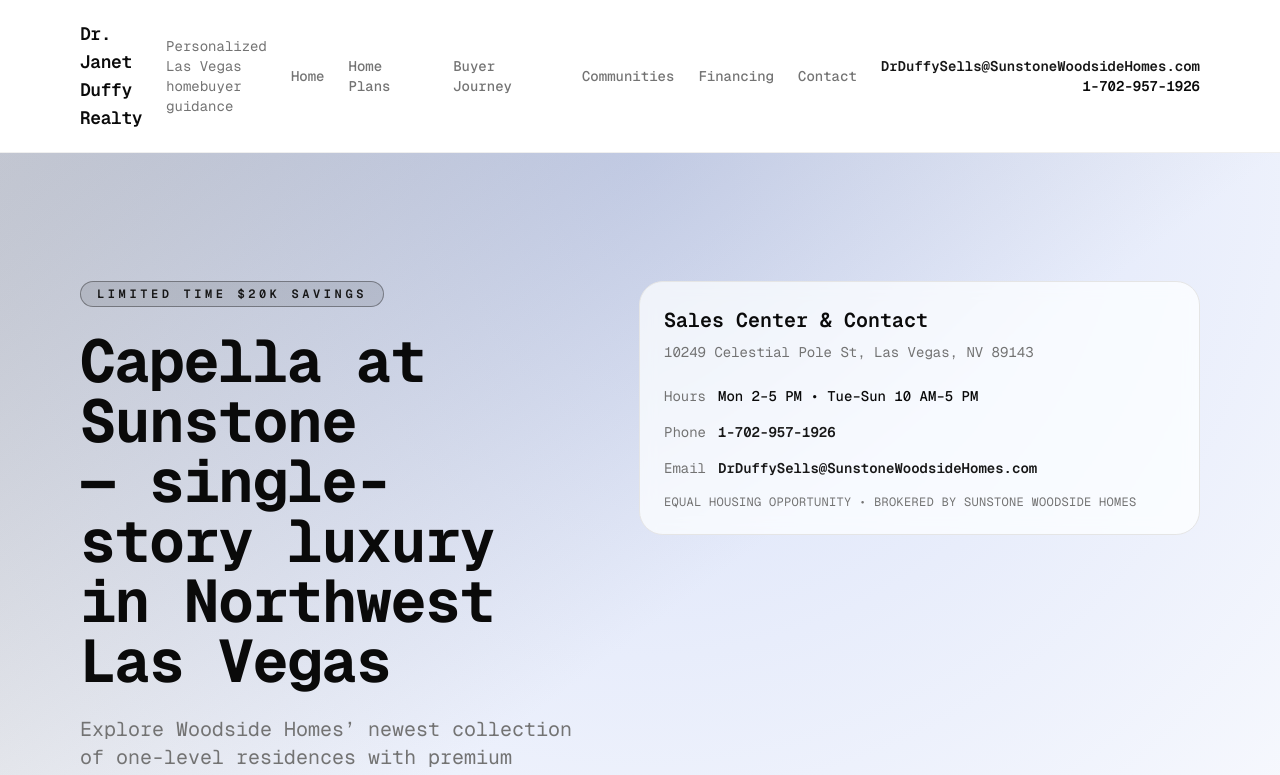
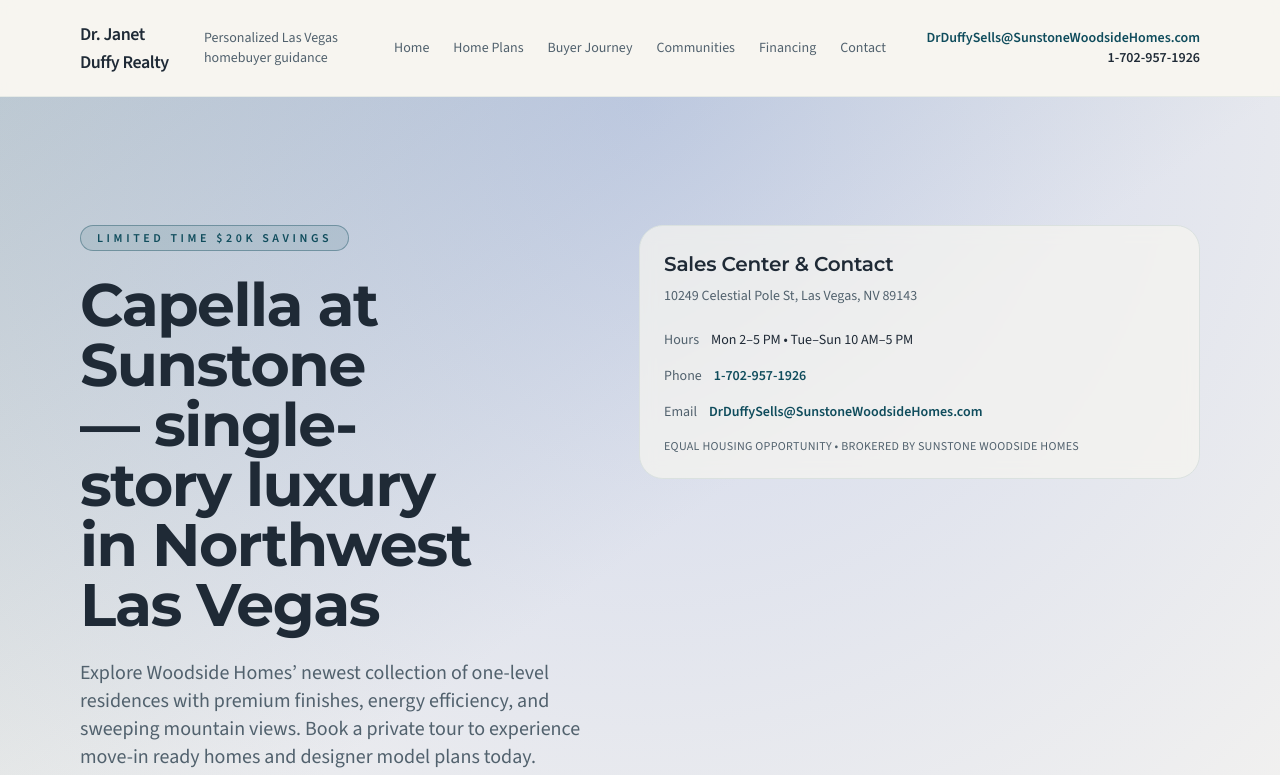
Before and after one commit to DrJanDuffy/sunstonewoodsidehomes.com, a Next.js app: page / in a window 1280 px wide. Shown: the top 775 px of the page. Built offline with nearby package versions, Linux system fonts and the light colour scheme.

Commit message:
style: align branding with woodsidehomes palette

```diff
--- a/app/globals.css
+++ b/app/globals.css
@@ -6,8 +6,9 @@
 @theme inline {
   --color-background: var(--background);
   --color-foreground: var(--foreground);
-  --font-sans: var(--font-geist-sans);
-  --font-mono: var(--font-geist-mono);
+  --font-sans: var(--font-body);
+  --font-heading: var(--font-heading);
+  --font-mono: 'IBM Plex Mono', ui-monospace, SFMono-Regular, Menlo, Monaco, Consolas, 'Liberation Mono', 'Courier New', monospace;
   --color-sidebar-ring: var(--sidebar-ring);
   --color-sidebar-border: var(--sidebar-border);
   --color-sidebar-accent-foreground: var(--sidebar-accent-foreground);
@@ -104,71 +105,71 @@
 
 :root {
   --radius: 0.625rem;
-  --background: oklch(1 0 0);
-  --foreground: oklch(0.145 0 0);
-  --card: oklch(1 0 0);
-  --card-foreground: oklch(0.145 0 0);
-  --popover: oklch(1 0 0);
-  --popover-foreground: oklch(0.145 0 0);
-  --primary: oklch(0.205 0 0);
-  --primary-foreground: oklch(0.985 0 0);
-  --secondary: oklch(0.97 0 0);
-  --secondary-foreground: oklch(0.205 0 0);
-  --muted: oklch(0.97 0 0);
-  --muted-foreground: oklch(0.556 0 0);
-  --accent: oklch(0.97 0 0);
-  --accent-foreground: oklch(0.205 0 0);
-  --destructive: oklch(0.577 0.245 27.325);
-  --border: oklch(0.922 0 0);
-  --input: oklch(0.922 0 0);
-  --ring: oklch(0.708 0 0);
-  --chart-1: oklch(0.646 0.222 41.116);
-  --chart-2: oklch(0.6 0.118 184.704);
-  --chart-3: oklch(0.398 0.07 227.392);
-  --chart-4: oklch(0.828 0.189 84.429);
-  --chart-5: oklch(0.769 0.188 70.08);
-  --sidebar: oklch(0.985 0 0);
-  --sidebar-foreground: oklch(0.145 0 0);
-  --sidebar-primary: oklch(0.205 0 0);
-  --sidebar-primary-foreground: oklch(0.985 0 0);
-  --sidebar-accent: oklch(0.97 0 0);
-  --sidebar-accent-foreground: oklch(0.205 0 0);
-  --sidebar-border: oklch(0.922 0 0);
-  --sidebar-ring: oklch(0.708 0 0);
+  --background: #f7f5f0;
+  --foreground: #1f2a36;
+  --card: #ffffff;
+  --card-foreground: #1f2a36;
+  --popover: #ffffff;
+  --popover-foreground: #1f2a36;
+  --primary: #0f4c5c;
+  --primary-foreground: #ffffff;
+  --secondary: #d9e3df;
+  --secondary-foreground: #0f4c5c;
+  --muted: #e6ebe9;
+  --muted-foreground: #51616d;
+  --accent: #c99b3b;
+  --accent-foreground: #1f2a36;
+  --destructive: #c75a4a;
+  --border: #dae1df;
+  --input: #dae1df;
+  --ring: #0f4c5c;
+  --chart-1: #0f4c5c;
+  --chart-2: #c99b3b;
+  --chart-3: #51616d;
+  --chart-4: #8bb6a1;
+  --chart-5: #f0c987;
+  --sidebar: #ffffff;
+  --sidebar-foreground: #1f2a36;
+  --sidebar-primary: #0f4c5c;
+  --sidebar-primary-foreground: #ffffff;
+  --sidebar-accent: #f0ebe0;
+  --sidebar-accent-foreground: #0f4c5c;
+  --sidebar-border: #dae1df;
+  --sidebar-ring: #0f4c5c;
 }
 
 .dark {
-  --background: oklch(0.1689 0.0021 286.18);
-  --foreground: oklch(0.95 0 0);
-  --card: oklch(0.08 0 0);
-  --card-foreground: oklch(0.95 0 0);
-  --popover: oklch(0.08 0 0);
-  --popover-foreground: oklch(0.95 0 0);
-  --primary: oklch(0.95 0 0);
-  --primary-foreground: oklch(0.08 0 0);
-  --secondary: oklch(0.14 0 0);
-  --secondary-foreground: oklch(0.95 0 0);
-  --muted: oklch(0.18 0 0);
-  --muted-foreground: oklch(0.65 0 0);
-  --accent: oklch(0.14 0 0);
-  --accent-foreground: oklch(0.95 0 0);
-  --destructive: oklch(0.62 0.245 27.325);
-  --border: oklch(0.26 0 0);
-  --input: oklch(0.26 0 0);
-  --ring: oklch(0.65 0 0);
-  --chart-1: oklch(0.7 0.222 41.116);
-  --chart-2: oklch(0.65 0.118 184.704);
-  --chart-3: oklch(0.5 0.07 227.392);
-  --chart-4: oklch(0.85 0.189 84.429);
-  --chart-5: oklch(0.8 0.188 70.08);
-  --sidebar: oklch(0.08 0 0);
-  --sidebar-foreground: oklch(0.95 0 0);
-  --sidebar-primary: oklch(0.95 0 0);
-  --sidebar-primary-foreground: oklch(0.08 0 0);
-  --sidebar-accent: oklch(0.14 0 0);
-  --sidebar-accent-foreground: oklch(0.95 0 0);
-  --sidebar-border: oklch(0.26 0 0);
-  --sidebar-ring: oklch(0.65 0 0);
+  --background: #0b1d26;
+  --foreground: #f3f4f8;
+  --card: #122733;
+  --card-foreground: #f3f4f8;
+  --popover: #122733;
+  --popover-foreground: #f3f4f8;
+  --primary: #8bb6a1;
+  --primary-foreground: #08131a;
+  --secondary: #1c3645;
+  --secondary-foreground: #f3f4f8;
+  --muted: #1c3645;
+  --muted-foreground: #a9b7c2;
+  --accent: #c99b3b;
+  --accent-foreground: #08131a;
+  --destructive: #e37c6a;
+  --border: #213847;
+  --input: #213847;
+  --ring: #8bb6a1;
+  --chart-1: #8bb6a1;
+  --chart-2: #c99b3b;
+  --chart-3: #f0c987;
+  --chart-4: #4f7083;
+  --chart-5: #e37c6a;
+  --sidebar: #122733;
+  --sidebar-foreground: #f3f4f8;
+  --sidebar-primary: #8bb6a1;
+  --sidebar-primary-foreground: #08131a;
+  --sidebar-accent: #1c3645;
+  --sidebar-accent-foreground: #f3f4f8;
+  --sidebar-border: #213847;
+  --sidebar-ring: #8bb6a1;
 }
 
 @layer base {
@@ -176,10 +177,20 @@
     @apply border-border outline-ring/50;
   }
   body {
-    @apply bg-background text-foreground font-mono;
+    @apply bg-background text-foreground font-sans;
   }
   html {
-    font-family: var(--font-geist-mono), ui-monospace, monospace;
+    font-family: var(--font-body), 'Source Sans 3', system-ui, -apple-system, BlinkMacSystemFont, 'Segoe UI', sans-serif;
+  }
+  h1,
+  h2,
+  h3,
+  h4,
+  h5,
+  h6 {
+    font-family: var(--font-heading), 'Montserrat', 'Source Sans 3', sans-serif;
+    font-weight: 600;
+    letter-spacing: -0.01em;
   }
 }
 
--- a/app/layout.tsx
+++ b/app/layout.tsx
@@ -1,20 +1,22 @@
 
 import type { Metadata } from 'next'
-import { Geist, Geist_Mono } from 'next/font/google'
+import { Montserrat, Source_Sans_3 } from 'next/font/google'
 import Script from 'next/script'
 import { ThemeProvider } from 'next-themes'
 import SiteFooter from '@/components/site-footer'
 import SiteHeader from '@/components/site-header'
 import './globals.css'
 
-const geistSans = Geist({
-  variable: '--font-geist-sans',
+const headingFont = Montserrat({
   subsets: ['latin'],
+  variable: '--font-heading',
+  weight: ['400', '500', '600', '700'],
 })
 
-const geistMono = Geist_Mono({
-  variable: '--font-geist-mono',
+const bodyFont = Source_Sans_3({
   subsets: ['latin'],
+  variable: '--font-body',
+  weight: ['300', '400', '500', '600', '700'],
 })
 
 export const metadata: Metadata = {
@@ -77,7 +79,7 @@
         </Script>
       </head>
       <body
-        className={`${geistSans.variable} ${geistMono.variable} antialiased`}
+        className={`${headingFont.variable} ${bodyFont.variable} antialiased`}
       >
         <ThemeProvider
           attribute="class"
```
